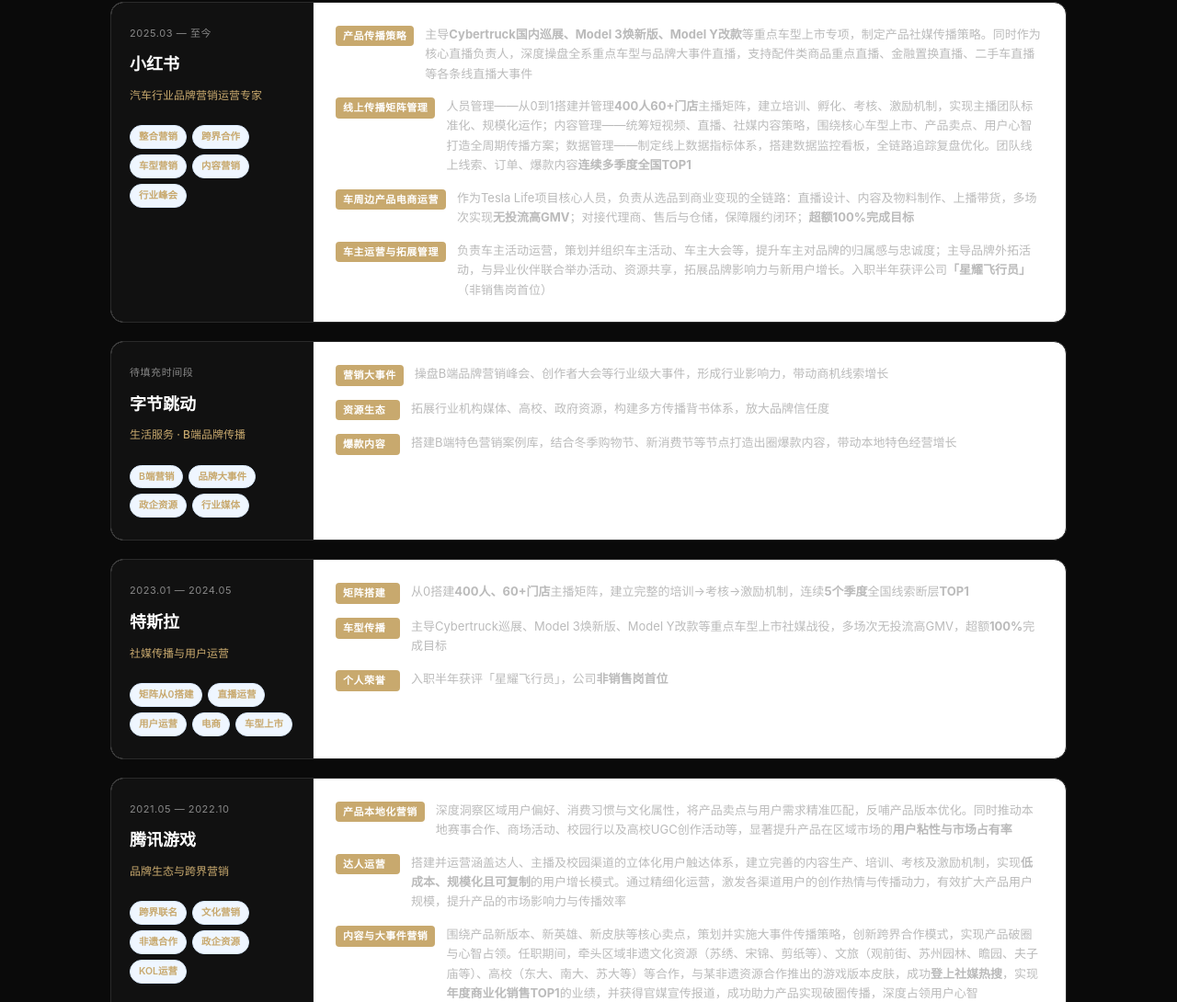
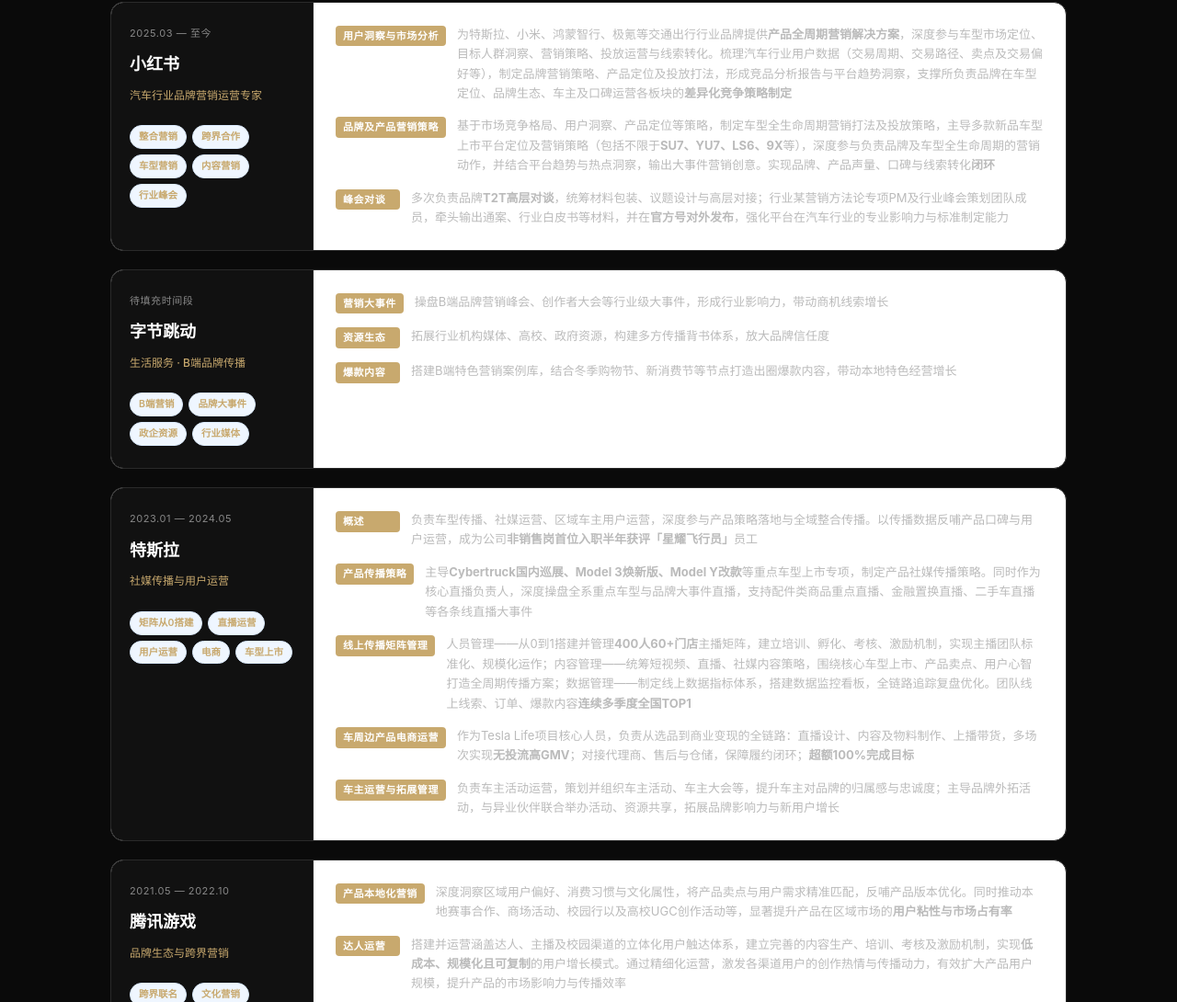
Before and after one commit to momoyuan717-afk/portfolio, a plain HTML site: page index.html in a window 1280 px wide. Shown: the part 1240-2330 px from the top of the page at 92% size. Drawn offline with Linux system fonts and the light colour scheme.

Commit message:
fix: xhs and tesla content correctly mapped

```diff
--- a/index.html
+++ b/index.html
@@ -546,20 +546,16 @@
       <div class="career-right">
         <div class="career-output">
           <div class="co-item">
-            <div class="co-label">产品传播策略</div>
-            <div class="co-text" data-editable>主导<strong>Cybertruck国内巡展、Model 3焕新版、Model Y改款</strong>等重点车型上市专项，制定产品社媒传播策略。同时作为核心直播负责人，深度操盘全系重点车型与品牌大事件直播，支持配件类商品重点直播、金融置换直播、二手车直播等各条线直播大事件</div>
+            <div class="co-label">用户洞察与市场分析</div>
+            <div class="co-text" data-editable>为特斯拉、小米、鸿蒙智行、极氪等交通出行行业品牌提供<strong>产品全周期营销解决方案</strong>，深度参与车型市场定位、目标人群洞察、营销策略、投放运营与线索转化。梳理汽车行业用户数据（交易周期、交易路径、卖点及交易偏好等），制定品牌营销策略、产品定位及投放打法，形成竞品分析报告与平台趋势洞察，支撑所负责品牌在车型定位、品牌生态、车主及口碑运营各板块的<strong>差异化竞争策略制定</strong></div>
           </div>
           <div class="co-item">
-            <div class="co-label">线上传播矩阵管理</div>
-            <div class="co-text" data-editable>人员管理——从0到1搭建并管理<strong>400人60+门店</strong>主播矩阵，建立培训、孵化、考核、激励机制，实现主播团队标准化、规模化运作；内容管理——统筹短视频、直播、社媒内容策略，围绕核心车型上市、产品卖点、用户心智打造全周期传播方案；数据管理——制定线上数据指标体系，搭建数据监控看板，全链路追踪复盘优化。团队线上线索、订单、爆款内容<strong>连续多季度全国TOP1</strong></div>
+            <div class="co-label">品牌及产品营销策略</div>
+            <div class="co-text" data-editable>基于市场竞争格局、用户洞察、产品定位等策略，制定车型全生命周期营销打法及投放策略，主导多款新品车型上市平台定位及营销策略（包括不限于<strong>SU7、YU7、LS6、9X</strong>等），深度参与负责品牌及车型全生命周期的营销动作，并结合平台趋势与热点洞察，输出大事件营销创意。实现品牌、产品声量、口碑与线索转化<strong>闭环</strong></div>
           </div>
           <div class="co-item">
-            <div class="co-label">车周边产品电商运营</div>
-            <div class="co-text" data-editable>作为Tesla Life项目核心人员，负责从选品到商业变现的全链路：直播设计、内容及物料制作、上播带货，多场次实现<strong>无投流高GMV</strong>；对接代理商、售后与仓储，保障履约闭环；<strong>超额100%完成目标</strong></div>
-          </div>
-          <div class="co-item">
-            <div class="co-label">车主运营与拓展管理</div>
-            <div class="co-text" data-editable>负责车主活动运营，策划并组织车主活动、车主大会等，提升车主对品牌的归属感与忠诚度；主导品牌外拓活动，与异业伙伴联合举办活动、资源共享，拓展品牌影响力与新用户增长。入职半年获评公司<strong>「星耀飞行员」</strong>（非销售岗首位）</div>
+            <div class="co-label">峰会对谈</div>
+            <div class="co-text" data-editable>多次负责品牌<strong>T2T高层对谈</strong>，统筹材料包装、议题设计与高层对接；行业某营销方法论专项PM及行业峰会策划团队成员，牵头输出通案、行业白皮书等材料，并在<strong>官方号对外发布</strong>，强化平台在汽车行业的专业影响力与标准制定能力</div>
           </div>
         </div>
       </div>
@@ -613,16 +609,24 @@
       <div class="career-right">
         <div class="career-output">
           <div class="co-item">
-            <div class="co-label">矩阵搭建</div>
-            <div class="co-text" data-editable>从0搭建<strong>400人、60+门店</strong>主播矩阵，建立完整的培训→考核→激励机制，连续<strong>5个季度</strong>全国线索断层<strong>TOP1</strong></div>
+            <div class="co-label">概述</div>
+            <div class="co-text" data-editable>负责车型传播、社媒运营、区域车主用户运营，深度参与产品策略落地与全域整合传播。以传播数据反哺产品口碑与用户运营，成为公司<strong>非销售岗首位入职半年获评「星耀飞行员」</strong>员工</div>
           </div>
           <div class="co-item">
-            <div class="co-label">车型传播</div>
-            <div class="co-text" data-editable>主导Cybertruck巡展、Model 3焕新版、Model Y改款等重点车型上市社媒战役，多场次无投流高GMV，超额<strong>100%</strong>完成目标</div>
+            <div class="co-label">产品传播策略</div>
+            <div class="co-text" data-editable>主导<strong>Cybertruck国内巡展、Model 3焕新版、Model Y改款</strong>等重点车型上市专项，制定产品社媒传播策略。同时作为核心直播负责人，深度操盘全系重点车型与品牌大事件直播，支持配件类商品重点直播、金融置换直播、二手车直播等各条线直播大事件</div>
           </div>
           <div class="co-item">
-            <div class="co-label">个人荣誉</div>
-            <div class="co-text" data-editable>入职半年获评「星耀飞行员」，公司<strong>非销售岗首位</strong></div>
+            <div class="co-label">线上传播矩阵管理</div>
+            <div class="co-text" data-editable>人员管理——从0到1搭建并管理<strong>400人60+门店</strong>主播矩阵，建立培训、孵化、考核、激励机制，实现主播团队标准化、规模化运作；内容管理——统筹短视频、直播、社媒内容策略，围绕核心车型上市、产品卖点、用户心智打造全周期传播方案；数据管理——制定线上数据指标体系，搭建数据监控看板，全链路追踪复盘优化。团队线上线索、订单、爆款内容<strong>连续多季度全国TOP1</strong></div>
+          </div>
+          <div class="co-item">
+            <div class="co-label">车周边产品电商运营</div>
+            <div class="co-text" data-editable>作为Tesla Life项目核心人员，负责从选品到商业变现的全链路：直播设计、内容及物料制作、上播带货，多场次实现<strong>无投流高GMV</strong>；对接代理商、售后与仓储，保障履约闭环；<strong>超额100%完成目标</strong></div>
+          </div>
+          <div class="co-item">
+            <div class="co-label">车主运营与拓展管理</div>
+            <div class="co-text" data-editable>负责车主活动运营，策划并组织车主活动、车主大会等，提升车主对品牌的归属感与忠诚度；主导品牌外拓活动，与异业伙伴联合举办活动、资源共享，拓展品牌影响力与新用户增长</div>
           </div>
         </div>
       </div>
```
